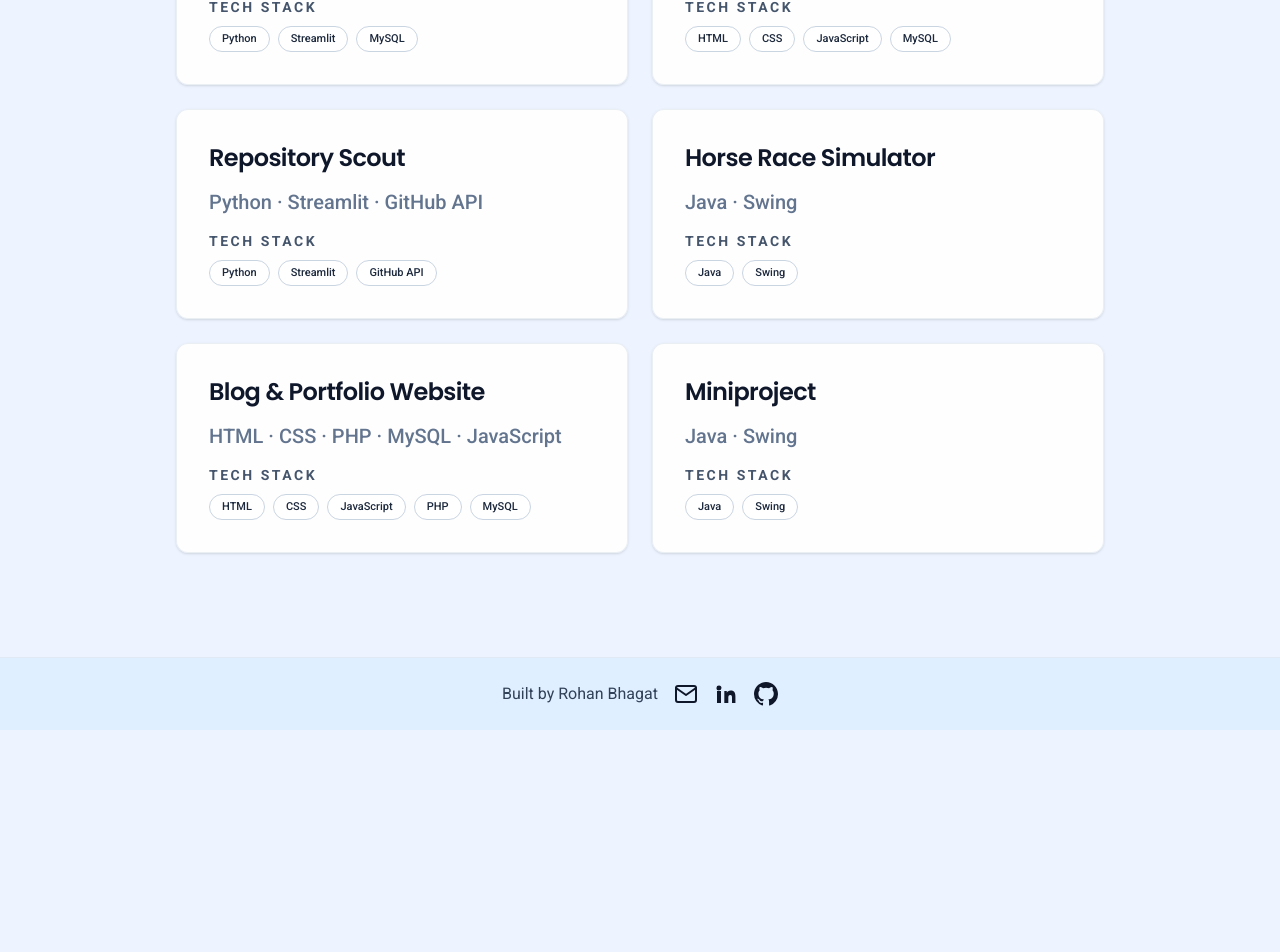
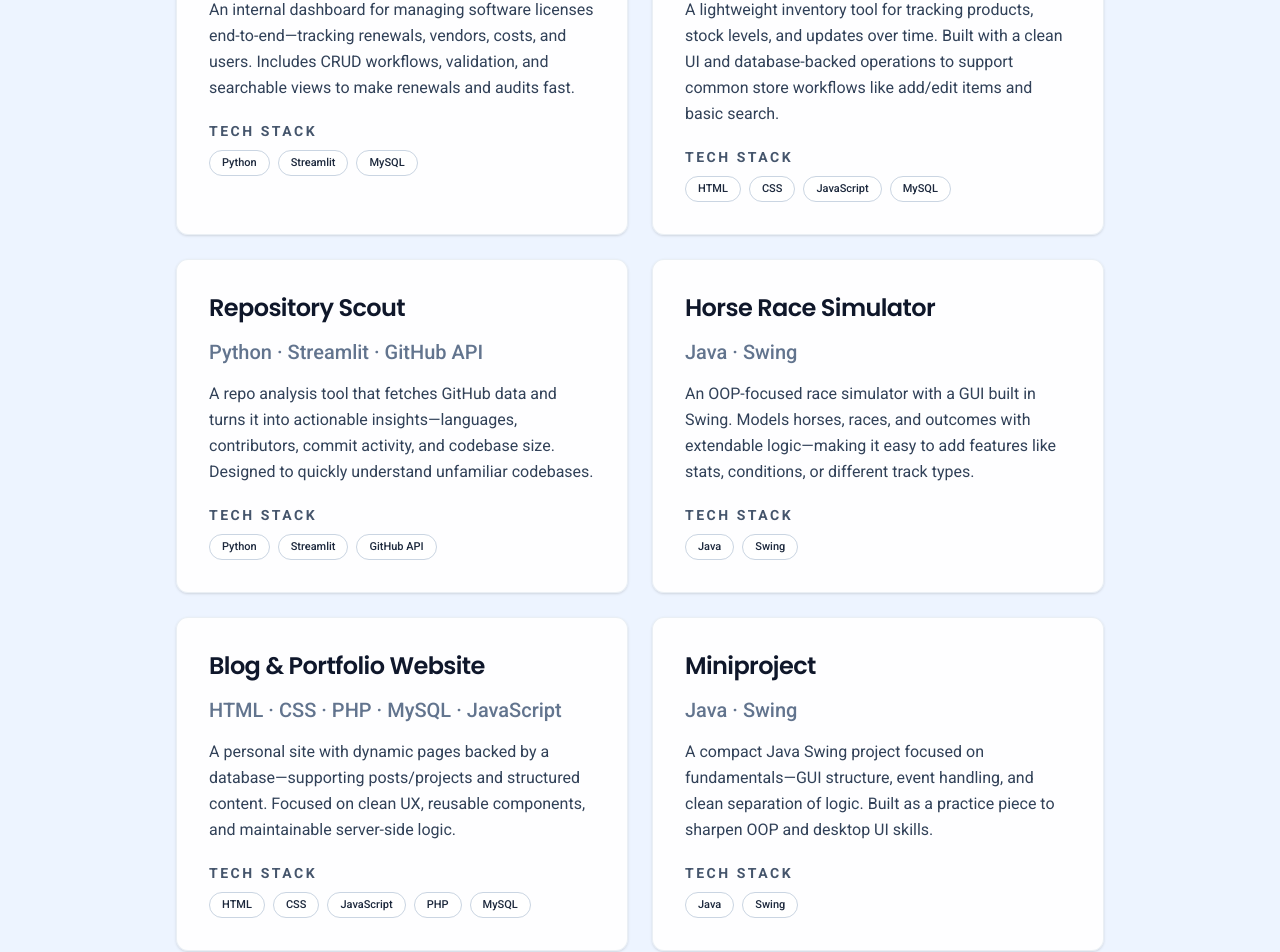
Before and after one commit to rohanb593/portfolio, a Next.js app: page /projects in a window 1280 px wide. Shown: the part 560-1512 px from the top of the page. Before the commit the page ends 1290 px from the top, so only its background shows below. Built offline with nearby package versions, Linux system fonts and the light colour scheme.

Commit message:
added descriptions back

```diff
--- a/app/projects/page.tsx
+++ b/app/projects/page.tsx
@@ -1,6 +1,6 @@
 "use client";
 
-import { useState, useEffect } from "react";
+import { useEffect, useState } from "react";
 import { motion } from "framer-motion";
 import Link from "next/link";
 import { Badge } from "@/components/ui/badge";
@@ -28,7 +28,7 @@ export default function ProjectsPage() {
     };
 
     window.addEventListener("scroll", handleScroll);
-    handleScroll(); // Initial call
+    handleScroll();
 
     return () => window.removeEventListener("scroll", handleScroll);
   }, []);
@@ -56,11 +56,9 @@ export default function ProjectsPage() {
           initial={{ opacity: 0, y: 20 }}
           animate={{ opacity: 1, y: 0 }}
           transition={{ duration: 0.5, delay: 0.1 }}
-        className="max-w-3xl space-y-4 md:space-y-5 text-center"
+          className="max-w-3xl space-y-4 text-center md:space-y-5"
         >
-        <h1 className="font-semibold tracking-tight text-slate-900 text-[clamp(2.8rem,6vw,4.5rem)]">
-          Projects
-        </h1>
+          <h1 className="font-semibold tracking-tight text-slate-900 text-[clamp(2.8rem,6vw,4.5rem)]">Projects</h1>
           <p className="leading-relaxed text-slate-700 text-[clamp(1.15rem,2.5vw,1.6rem)]">
             A mix of full-stack applications, internal tools, and learning projects that show how I approach real-world
             problems with code.
@@ -68,6 +66,7 @@ export default function ProjectsPage() {
         </motion.header>
 
         <div className="w-full max-w-6xl grid gap-6 sm:grid-cols-1 md:grid-cols-2">
+          {/* License Management System */}
           <motion.div
             initial={{ opacity: 0, y: 20 }}
             animate={{ opacity: 1, y: 0 }}
@@ -85,12 +84,20 @@ export default function ProjectsPage() {
                     License Management System
                   </a>
                 </CardTitle>
-              <CardDescription className="text-lg md:text-xl text-left text-sky-600 font-medium">Python · Streamlit · MySQL</CardDescription>
+                <CardDescription className="text-lg md:text-xl text-left text-sky-600 font-medium">
+                  Python · Streamlit · MySQL
+                </CardDescription>
               </CardHeader>
-            <CardContent className="text-left">
-              <p className="text-sm font-semibold text-slate-600 mb-2 uppercase tracking-[0.18em]">
-                Tech stack
+
+              <CardContent className="text-left space-y-5">
+                {/* ✅ Project description */}
+                <p className="text-slate-700 leading-relaxed">
+                  An internal dashboard for managing software licenses end-to-end—tracking renewals, vendors, costs, and
+                  users. Includes CRUD workflows, validation, and searchable views to make renewals and audits fast.
                 </p>
+
+                <div>
+                  <p className="text-sm font-semibold text-slate-600 mb-2 uppercase tracking-[0.18em]">Tech stack</p>
                   <div className="flex flex-wrap gap-2">
                     {["Python", "Streamlit", "MySQL"].map((tech) => (
                       <Link key={tech} href={`/tech#${slugify(tech)}`}>
@@ -103,10 +110,12 @@ export default function ProjectsPage() {
                       </Link>
                     ))}
                   </div>
+                </div>
               </CardContent>
             </Card>
           </motion.div>
 
+          {/* Inventory Management System */}
           <motion.div
             initial={{ opacity: 0, y: 20 }}
             animate={{ opacity: 1, y: 0 }}
@@ -124,14 +133,22 @@ export default function ProjectsPage() {
                     Inventory Management System
                   </a>
                 </CardTitle>
-              <CardDescription className="text-lg md:text-xl text-left text-sky-600 font-medium">HTML · CSS · JavaScript · MySQL</CardDescription>
+                <CardDescription className="text-lg md:text-xl text-left text-sky-600 font-medium">
+                  HTML · CSS · JavaScript · MySQL
+                </CardDescription>
               </CardHeader>
-            <CardContent className="text-left">
-              <p className="text-sm font-semibold text-slate-600 mb-2 uppercase tracking-[0.18em]">
-                Tech stack
+
+              <CardContent className="text-left space-y-5">
+                {/* ✅ Project description */}
+                <p className="text-slate-700 leading-relaxed">
+                  A lightweight inventory tool for tracking products, stock levels, and updates over time. Built with a
+                  clean UI and database-backed operations to support common store workflows like add/edit items and
+                  basic search.
                 </p>
+
+                <div>
+                  <p className="text-sm font-semibold text-slate-600 mb-2 uppercase tracking-[0.18em]">Tech stack</p>
                   <div className="flex flex-wrap gap-2">
-
                     {["HTML", "CSS", "JavaScript", "MySQL"].map((tech) => (
                       <Link key={tech} href={`/tech#${slugify(tech)}`}>
                         <Badge
@@ -143,10 +160,12 @@ export default function ProjectsPage() {
                       </Link>
                     ))}
                   </div>
+                </div>
               </CardContent>
             </Card>
           </motion.div>
 
+          {/* Repository Scout */}
           <motion.div
             initial={{ opacity: 0, y: 20 }}
             animate={{ opacity: 1, y: 0 }}
@@ -164,12 +183,20 @@ export default function ProjectsPage() {
                     Repository Scout
                   </a>
                 </CardTitle>
-              <CardDescription className="text-lg md:text-xl text-left text-sky-600 font-medium">Python · Streamlit · GitHub API</CardDescription>
+                <CardDescription className="text-lg md:text-xl text-left text-sky-600 font-medium">
+                  Python · Streamlit · GitHub API
+                </CardDescription>
               </CardHeader>
-            <CardContent className="text-left">
-              <p className="text-sm font-semibold text-slate-600 mb-2 uppercase tracking-[0.18em]">
-                Tech stack
+
+              <CardContent className="text-left space-y-5">
+                {/* ✅ Project description */}
+                <p className="text-slate-700 leading-relaxed">
+                  A repo analysis tool that fetches GitHub data and turns it into actionable insights—languages,
+                  contributors, commit activity, and codebase size. Designed to quickly understand unfamiliar codebases.
                 </p>
+
+                <div>
+                  <p className="text-sm font-semibold text-slate-600 mb-2 uppercase tracking-[0.18em]">Tech stack</p>
                   <div className="flex flex-wrap gap-2">
                     {["Python", "Streamlit", "GitHub API"].map((tech) => (
                       <Link key={tech} href={`/tech#${slugify(tech)}`}>
@@ -182,10 +209,12 @@ export default function ProjectsPage() {
                       </Link>
                     ))}
                   </div>
+                </div>
               </CardContent>
             </Card>
           </motion.div>
 
+          {/* Horse Race Simulator */}
           <motion.div
             initial={{ opacity: 0, y: 20 }}
             animate={{ opacity: 1, y: 0 }}
@@ -205,10 +234,16 @@ export default function ProjectsPage() {
                 </CardTitle>
                 <CardDescription className="text-lg md:text-xl text-left text-sky-600 font-medium">Java · Swing</CardDescription>
               </CardHeader>
-            <CardContent className="text-left">
-              <p className="text-sm font-semibold text-slate-600 mb-2 uppercase tracking-[0.18em]">
-                Tech stack
+
+              <CardContent className="text-left space-y-5">
+                {/* ✅ Project description */}
+                <p className="text-slate-700 leading-relaxed">
+                  An OOP-focused race simulator with a GUI built in Swing. Models horses, races, and outcomes with
+                  extendable logic—making it easy to add features like stats, conditions, or different track types.
                 </p>
+
+                <div>
+                  <p className="text-sm font-semibold text-slate-600 mb-2 uppercase tracking-[0.18em]">Tech stack</p>
                   <div className="flex flex-wrap gap-2">
                     {["Java", "Swing"].map((tech) => (
                       <Link key={tech} href={`/tech#${slugify(tech)}`}>
@@ -221,10 +256,12 @@ export default function ProjectsPage() {
                       </Link>
                     ))}
                   </div>
+                </div>
               </CardContent>
             </Card>
           </motion.div>
 
+          {/* Blog & Portfolio Website */}
           <motion.div
             initial={{ opacity: 0, y: 20 }}
             animate={{ opacity: 1, y: 0 }}
@@ -233,12 +270,20 @@ export default function ProjectsPage() {
             <Card className="h-full p-6 md:p-8 shadow-sm border border-slate-200/50">
               <CardHeader>
                 <CardTitle className="text-xl md:text-2xl mb-2 text-left">Blog & Portfolio Website</CardTitle>
-              <CardDescription className="text-lg md:text-xl text-left text-sky-600 font-medium">HTML · CSS · PHP · MySQL · JavaScript</CardDescription>
+                <CardDescription className="text-lg md:text-xl text-left text-sky-600 font-medium">
+                  HTML · CSS · PHP · MySQL · JavaScript
+                </CardDescription>
               </CardHeader>
-            <CardContent className="text-left">
-              <p className="text-sm font-semibold text-slate-600 mb-2 uppercase tracking-[0.18em]">
-                Tech stack
+
+              <CardContent className="text-left space-y-5">
+                {/* ✅ Project description */}
+                <p className="text-slate-700 leading-relaxed">
+                  A personal site with dynamic pages backed by a database—supporting posts/projects and structured
+                  content. Focused on clean UX, reusable components, and maintainable server-side logic.
                 </p>
+
+                <div>
+                  <p className="text-sm font-semibold text-slate-600 mb-2 uppercase tracking-[0.18em]">Tech stack</p>
                   <div className="flex flex-wrap gap-2">
                     {["HTML", "CSS", "JavaScript", "PHP", "MySQL"].map((tech) => (
                       <Link key={tech} href={`/tech#${slugify(tech)}`}>
@@ -251,10 +296,12 @@ export default function ProjectsPage() {
                       </Link>
                     ))}
                   </div>
+                </div>
               </CardContent>
             </Card>
           </motion.div>
 
+          {/* Miniproject */}
           <motion.div
             initial={{ opacity: 0, y: 20 }}
             animate={{ opacity: 1, y: 0 }}
@@ -274,10 +321,16 @@ export default function ProjectsPage() {
                 </CardTitle>
                 <CardDescription className="text-lg md:text-xl text-left text-sky-600 font-medium">Java · Swing</CardDescription>
               </CardHeader>
-            <CardContent className="text-left">
-              <p className="text-sm font-semibold text-slate-600 mb-2 uppercase tracking-[0.18em]">
-                Tech stack
+
+              <CardContent className="text-left space-y-5">
+                {/* ✅ Project description */}
+                <p className="text-slate-700 leading-relaxed">
+                  A compact Java Swing project focused on fundamentals—GUI structure, event handling, and clean
+                  separation of logic. Built as a practice piece to sharpen OOP and desktop UI skills.
                 </p>
+
+                <div>
+                  <p className="text-sm font-semibold text-slate-600 mb-2 uppercase tracking-[0.18em]">Tech stack</p>
                   <div className="flex flex-wrap gap-2">
                     {["Java", "Swing"].map((tech) => (
                       <Link key={tech} href={`/tech#${slugify(tech)}`}>
@@ -290,6 +343,7 @@ export default function ProjectsPage() {
                       </Link>
                     ))}
                   </div>
+                </div>
               </CardContent>
             </Card>
           </motion.div>
```
Lines whose indentation alone changed are shown as unchanged.
